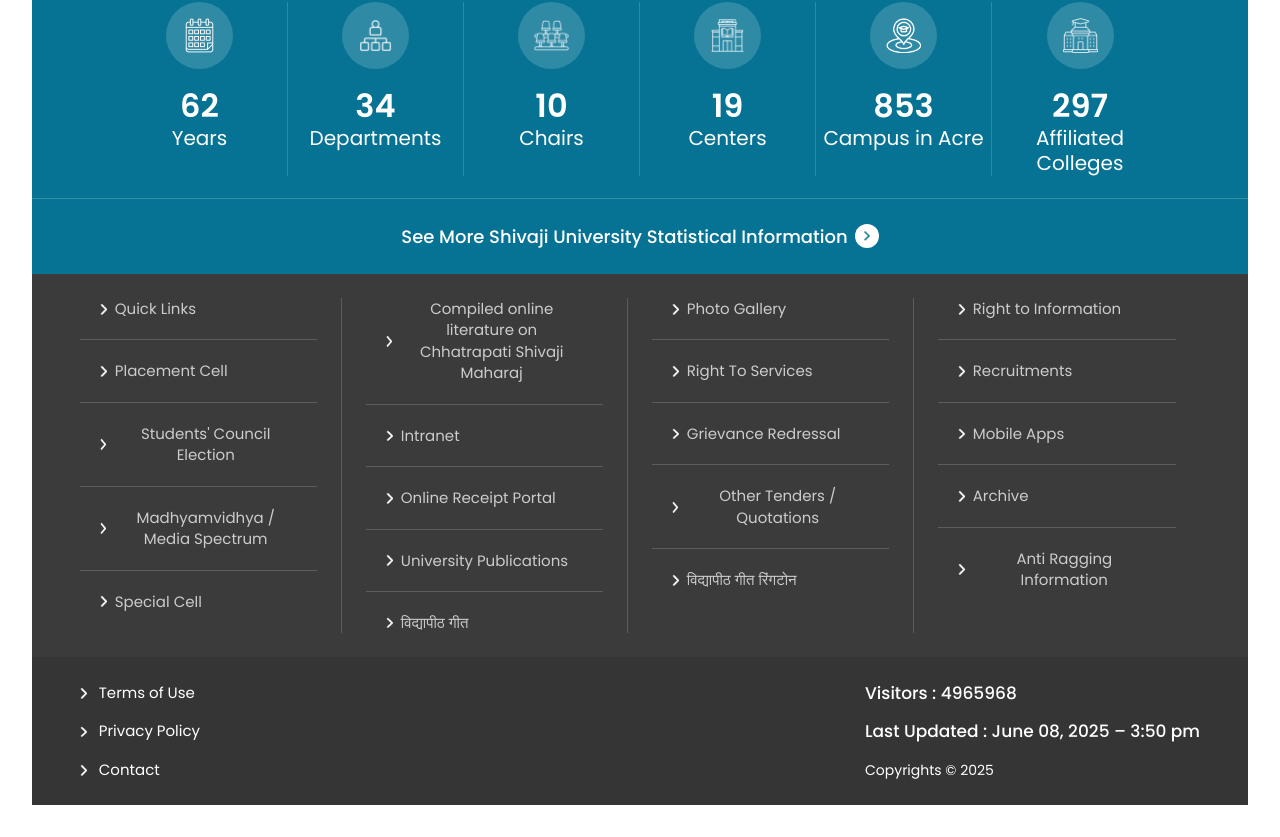
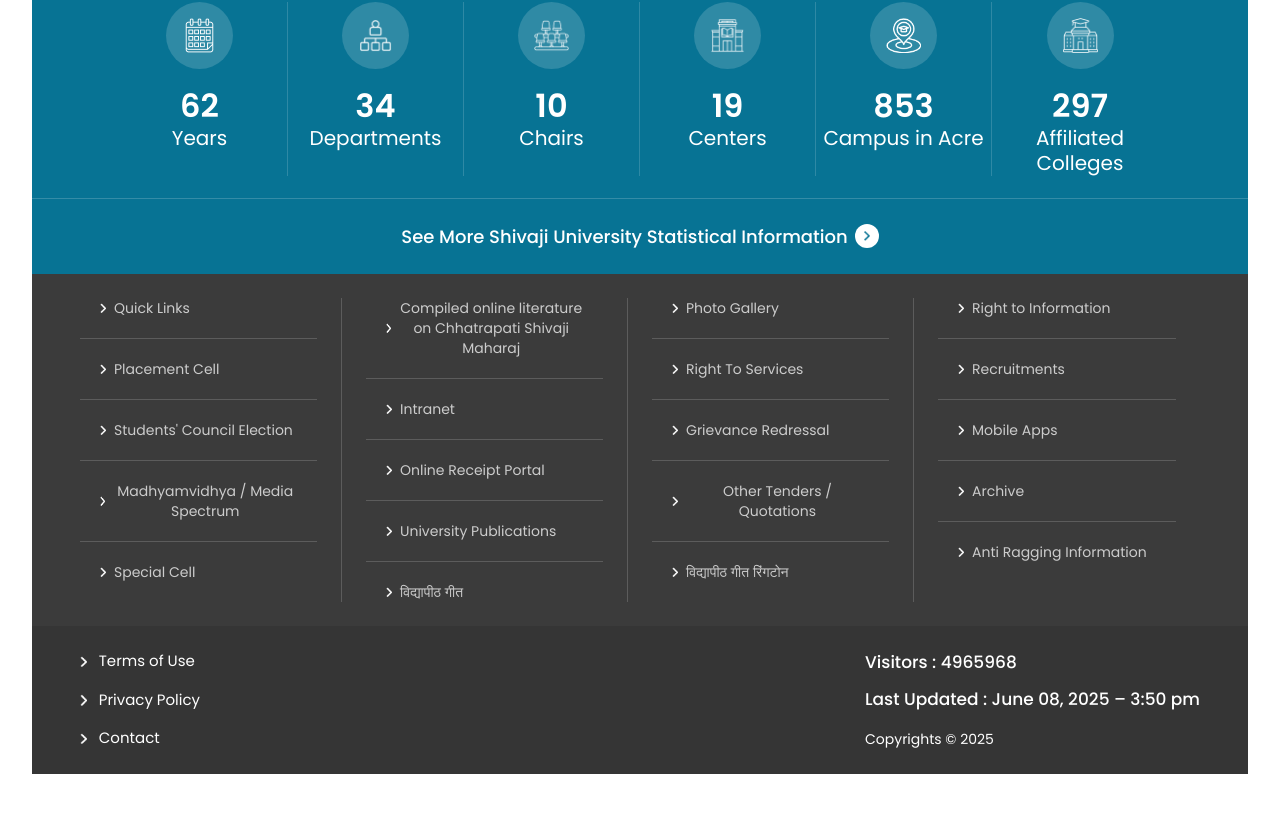
Before and after one commit to aniruddhajana239/shivaji_university, a React (Vite) app in the folder user/: page / in a window 1280 px wide. Shown: the part 3625-4462 px from the top of the page. After the commit the page ends 4431 px from the top, so only its background shows below. Built offline with nearby package versions, Linux system fonts and the light colour scheme.

Commit message:
footer section changess

```diff
--- a/user/src/components/footer/FooterTop.jsx
+++ b/user/src/components/footer/FooterTop.jsx
@@ -27,9 +27,9 @@
                     <img
                       src={ChevronRightIcon}
                       alt="icon"
-                      className="w-[6.75px] h-[11.67px]"
+                      className="w-[6px] h-[10px]"
                     />
-                    <span className="text-[15px] font-[400]">
+                    <span className="text-[14px] font-[400]">
                       {item.title}
                     </span>
                   </Link>
```
